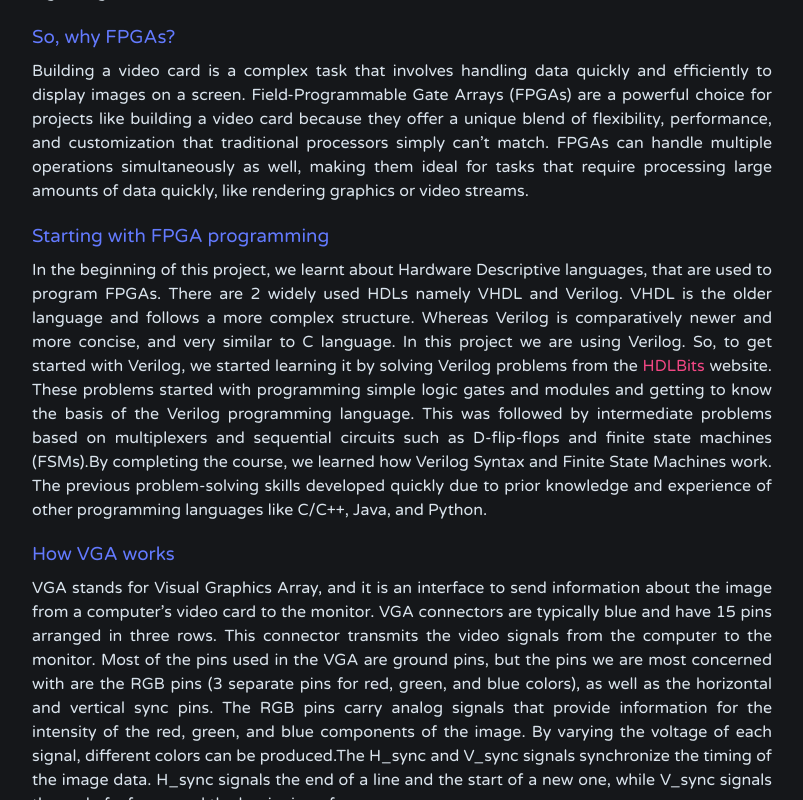
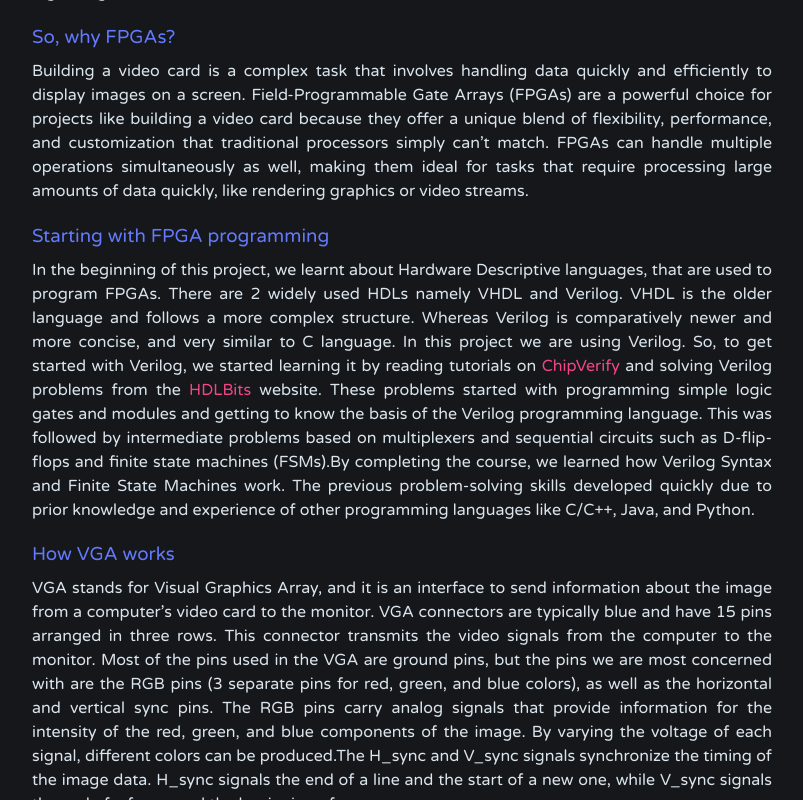
Before and after one commit to SRA-VJTI/blog, a Jekyll site: the page built from _posts/2024-07-26-Video-Card-On-FPGA.md, in a window 1280 px wide and 900 px high, scrolled down 726 px, cut to the strip 0-800 px from the top of the window. Shown: the whole strip, without its empty margins (238-1041 px from the left). Built offline with Jekyll 4.4.1, drawn with Linux system fonts in a browser that asks for light colours.

Commit message:
VideoCardOnFPGABlogV3

```diff
--- a/_posts/2024-07-26-Video-Card-On-FPGA.md
+++ b/_posts/2024-07-26-Video-Card-On-FPGA.md
@@ -20,7 +20,7 @@ Field-Programmable Gate Arrays (FPGAs) are semiconductor devices that can be ele
 ### So, why FPGAs?
 Building a video card is a complex task that involves handling data quickly and efficiently to display images on a screen. Field-Programmable Gate Arrays (FPGAs) are a powerful choice for projects like building a video card because they offer a unique blend of flexibility, performance, and customization that traditional processors simply can't match. FPGAs can handle multiple operations simultaneously as well, making them ideal for tasks that require processing large amounts of data quickly, like rendering graphics or video streams.
 ### Starting with FPGA programming
-In the beginning of this project, we learnt about Hardware Descriptive languages, that are used to program FPGAs. There are 2 widely used HDLs namely VHDL and Verilog. VHDL is the older language and follows a more complex structure. Whereas Verilog is comparatively newer and more concise, and very similar to C language. In this project we are using Verilog. So, to get started with Verilog, we started learning it by solving Verilog problems from the [HDLBits](https://hdlbits.01xz.net/wiki/Main_Page#) website. These problems started with programming simple logic gates and modules and getting to know the basis of the Verilog programming language. This was followed by intermediate problems based on multiplexers and sequential circuits such as D-flip-flops and finite state machines (FSMs).By completing the course, we learned how Verilog Syntax and Finite State Machines work. The previous problem-solving skills developed quickly due to prior knowledge and experience of other programming languages like C/C++, Java, and Python.
+In the beginning of this project, we learnt about Hardware Descriptive languages, that are used to program FPGAs. There are 2 widely used HDLs namely VHDL and Verilog. VHDL is the older language and follows a more complex structure. Whereas Verilog is comparatively newer and more concise, and very similar to C language. In this project we are using Verilog. So, to get started with Verilog, we started learning it by reading tutorials on [ChipVerify](https://www.chipverify.com/tutorials/verilog) and solving Verilog problems from the [HDLBits](https://hdlbits.01xz.net/wiki/Main_Page#) website. These problems started with programming simple logic gates and modules and getting to know the basis of the Verilog programming language. This was followed by intermediate problems based on multiplexers and sequential circuits such as D-flip-flops and finite state machines (FSMs).By completing the course, we learned how Verilog Syntax and Finite State Machines work. The previous problem-solving skills developed quickly due to prior knowledge and experience of other programming languages like C/C++, Java, and Python.
 ### How VGA works
 VGA stands for Visual Graphics Array, and it is an interface to send information about the image from a computer's video card to the monitor. VGA connectors are typically blue and have 15 pins arranged in three rows. This connector transmits the video signals from the computer to the monitor. Most of the pins used in the VGA are ground pins, but the pins we are most concerned with are the RGB pins (3 separate pins for red, green, and blue colors), as well as the horizontal and vertical sync pins. The RGB pins carry analog signals that provide information for the intensity of the red, green, and blue components of the image. By varying the voltage of each signal, different colors can be produced.The H_sync and V_sync signals synchronize the timing of the image data. H_sync signals the end of a line and the start of a new one, while V_sync signals the end of a frame and the beginning of a new one.
 
@@ -37,6 +37,7 @@ The rendering of pixels will be controlled by the H_sync and V_sync signals comi
 -Last but not least is the back porch, which follows the sync pulse and precedes the next visible area. It allows time for the display system to stabilize before drawing the next line or frame.
 
 We have decided to use 800 * 600 VGA signals with 50MHz pixel frequency and 72Hz refresh rate in our project. We have been able to output the above interval timings correctly on a digital signal oscilloscope using the Arty A7 35T FPGA development board.
+
 ![Diagram_of_VGA_connector](/assets/posts/Video_card_on_FPGA/800x600Sync.png)
 ### Current Progress
 We have completed writing H_sync and V_sync signal scripts as well as tested their timings and waveforms on an oscilloscope.Also we have successfully tested if the montior is rendering pixels via VGA connector connected to the FPGA by simply displaying lines of RGB colors.
```
